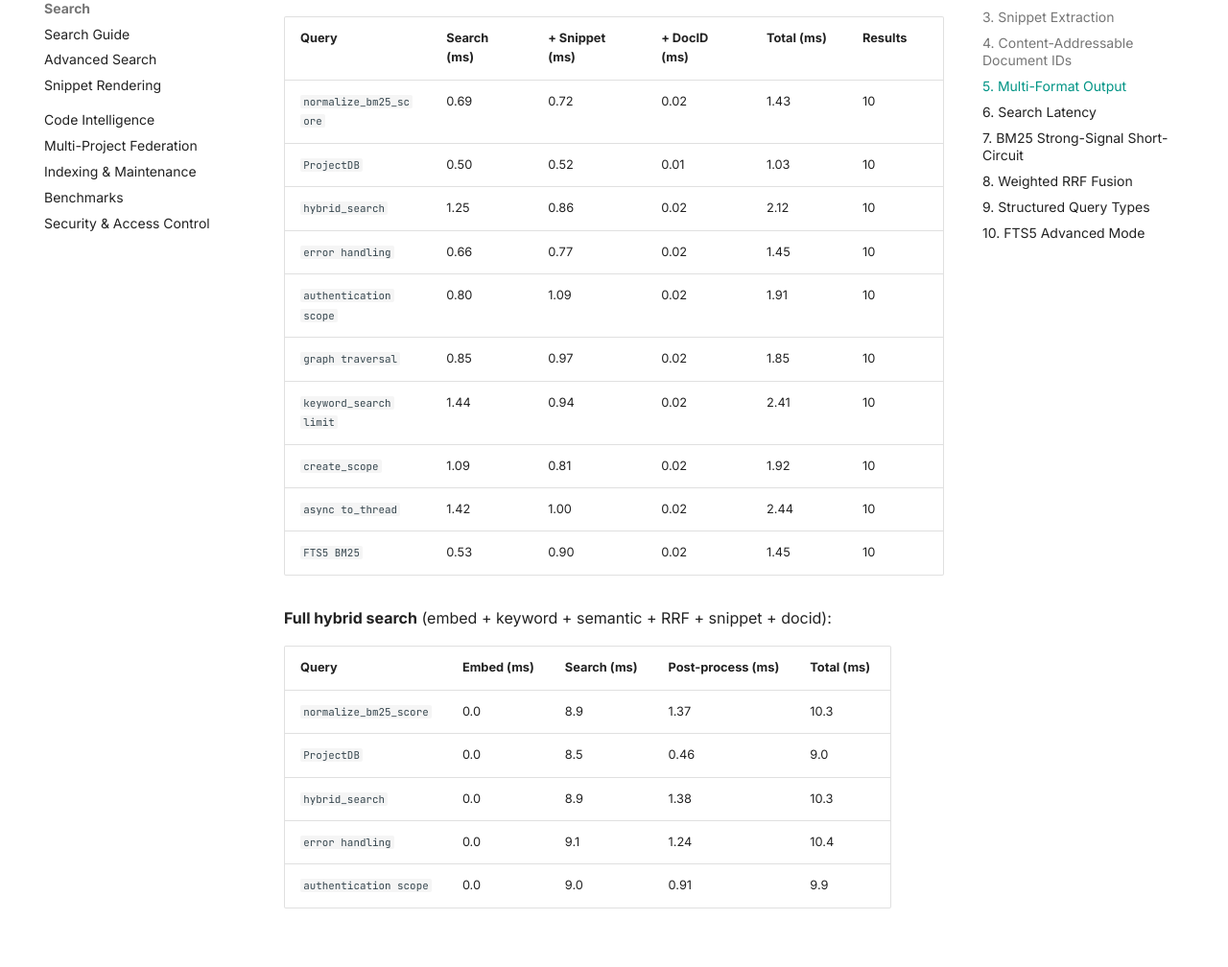
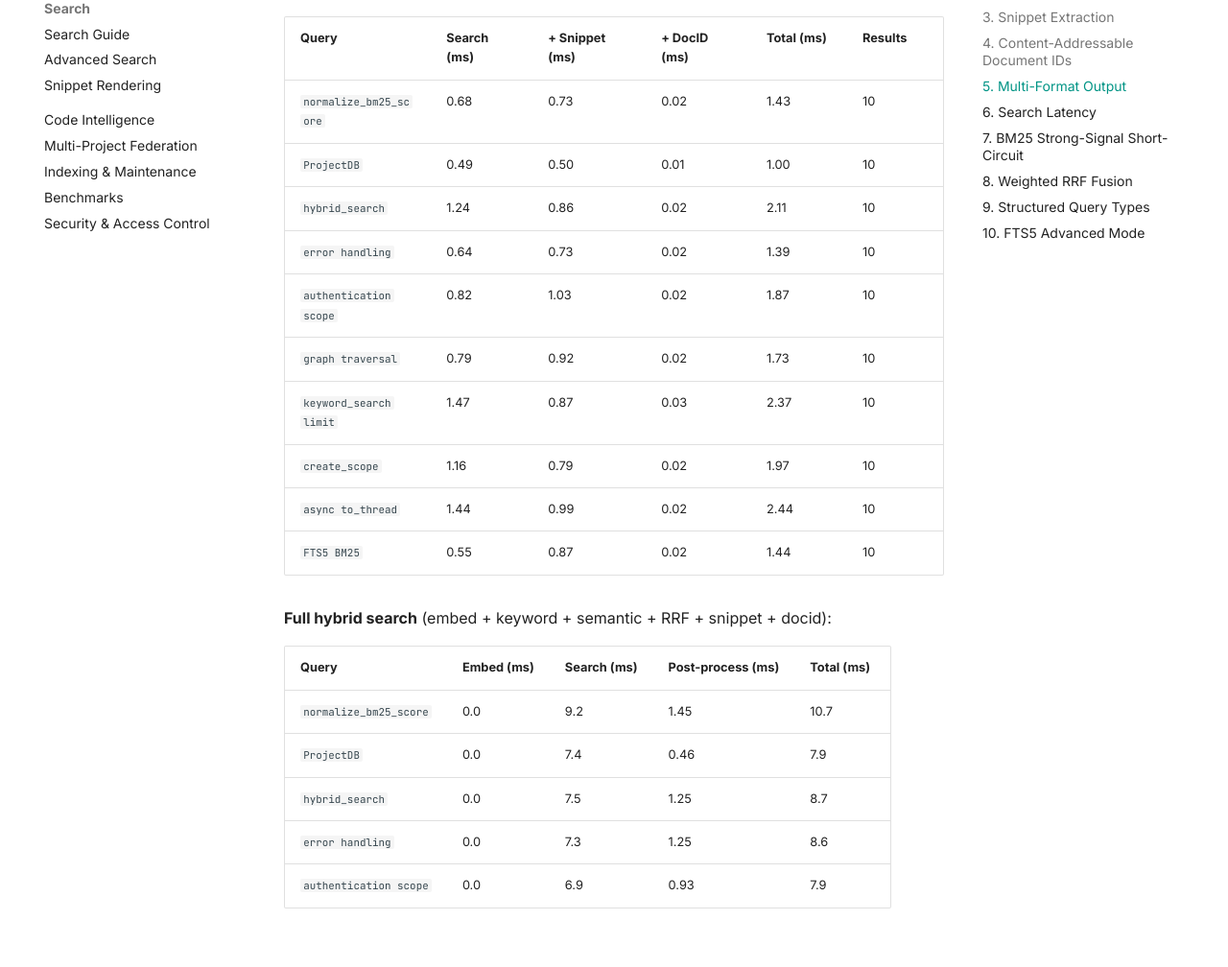
Before and after one commit to danieliser/tessera, an MkDocs documentation site: the page built from docs/benchmark-search-quality.md, in a window 1280 px wide and 1400 px high, scrolled down 5708 px. Shown: the part 162-1170 px from the top of the window at 96% size. Built offline with MkDocs 1.6.1 and Material for MkDocs 9.7.7, drawn with Linux system fonts in a browser that asks for light colours; comment, search, counter and statistics services are not loaded; some of the changed text lies outside the part shown.

Commit message:
Update benchmark docs with Next.js validation results
Co-Authored-By: Claude Sonnet 4.6 <noreply@anthropic.com>

```diff
--- a/docs/benchmark-search-quality.md
+++ b/docs/benchmark-search-quality.md
@@ -151,26 +151,26 @@ Before: only `json.dumps`. After: agents can request the format that suits their
 
 | Query | Search (ms) | + Snippet (ms) | + DocID (ms) | Total (ms) | Results |
 |-------|-----------|---------------|-------------|-----------|---------|
-| `normalize_bm25_score` | 0.69 | 0.72 | 0.02 | 1.43 | 10 |
-| `ProjectDB` | 0.50 | 0.52 | 0.01 | 1.03 | 10 |
-| `hybrid_search` | 1.25 | 0.86 | 0.02 | 2.12 | 10 |
-| `error handling` | 0.66 | 0.77 | 0.02 | 1.45 | 10 |
-| `authentication scope` | 0.80 | 1.09 | 0.02 | 1.91 | 10 |
-| `graph traversal` | 0.85 | 0.97 | 0.02 | 1.85 | 10 |
-| `keyword_search limit` | 1.44 | 0.94 | 0.02 | 2.41 | 10 |
-| `create_scope` | 1.09 | 0.81 | 0.02 | 1.92 | 10 |
-| `async to_thread` | 1.42 | 1.00 | 0.02 | 2.44 | 10 |
-| `FTS5 BM25` | 0.53 | 0.90 | 0.02 | 1.45 | 10 |
+| `normalize_bm25_score` | 0.68 | 0.73 | 0.02 | 1.43 | 10 |
+| `ProjectDB` | 0.49 | 0.50 | 0.01 | 1.00 | 10 |
+| `hybrid_search` | 1.24 | 0.86 | 0.02 | 2.11 | 10 |
+| `error handling` | 0.64 | 0.73 | 0.02 | 1.39 | 10 |
+| `authentication scope` | 0.82 | 1.03 | 0.02 | 1.87 | 10 |
+| `graph traversal` | 0.79 | 0.92 | 0.02 | 1.73 | 10 |
+| `keyword_search limit` | 1.47 | 0.87 | 0.03 | 2.37 | 10 |
+| `create_scope` | 1.16 | 0.79 | 0.02 | 1.97 | 10 |
+| `async to_thread` | 1.44 | 0.99 | 0.02 | 2.44 | 10 |
+| `FTS5 BM25` | 0.55 | 0.87 | 0.02 | 1.44 | 10 |
 
 **Full hybrid search** (embed + keyword + semantic + RRF + snippet + docid):
 
 | Query | Embed (ms) | Search (ms) | Post-process (ms) | Total (ms) |
 |-------|-----------|-----------|-------------------|-----------|
-| `normalize_bm25_score` | 0.0 | 8.9 | 1.37 | 10.3 |
-| `ProjectDB` | 0.0 | 8.5 | 0.46 | 9.0 |
-| `hybrid_search` | 0.0 | 8.9 | 1.38 | 10.3 |
-| `error handling` | 0.0 | 9.1 | 1.24 | 10.4 |
-| `authentication scope` | 0.0 | 9.0 | 0.91 | 9.9 |
+| `normalize_bm25_score` | 0.0 | 9.2 | 1.45 | 10.7 |
+| `ProjectDB` | 0.0 | 7.4 | 0.46 | 7.9 |
+| `hybrid_search` | 0.0 | 7.5 | 1.25 | 8.7 |
+| `error handling` | 0.0 | 7.3 | 1.25 | 8.6 |
+| `authentication scope` | 0.0 | 6.9 | 0.93 | 7.9 |
 
 ## 7. BM25 Strong-Signal Short-Circuit
 
@@ -194,11 +194,11 @@ Saves ~30-50ms per query when keyword match is unambiguous.
 
 | Query | Full Pipeline (ms) | Short-Circuit (ms) | Saved (ms) | Triggered? |
 |-------|-------------------|-------------------|-----------|-----------|
-| `normalize_bm25_score` | 9.5 | 0.7 | +8.8 | No |
-| `ProjectDB` | 8.1 | 0.5 | +7.5 | No |
-| `hybrid_search` | 8.8 | 1.3 | +7.5 | No |
-| `error handling` | 7.6 | 0.7 | +6.9 | No |
-| `authentication scope` | 7.8 | 0.8 | +7.0 | No |
+| `normalize_bm25_score` | 7.0 | 0.7 | +6.3 | No |
+| `ProjectDB` | 6.6 | 0.5 | +6.1 | No |
+| `hybrid_search` | 7.6 | 1.3 | +6.3 | No |
+| `error handling` | 6.5 | 0.6 | +5.9 | No |
+| `authentication scope` | 6.9 | 0.8 | +6.1 | No |
 
 ## 8. Weighted RRF Fusion
 
```
Also changed, not shown: other parts of docs/benchmark-search-quality.md (+3 -3 lines), docs/plans/phase5-ppr-graph/spike-results.md (+10 -10 lines).
